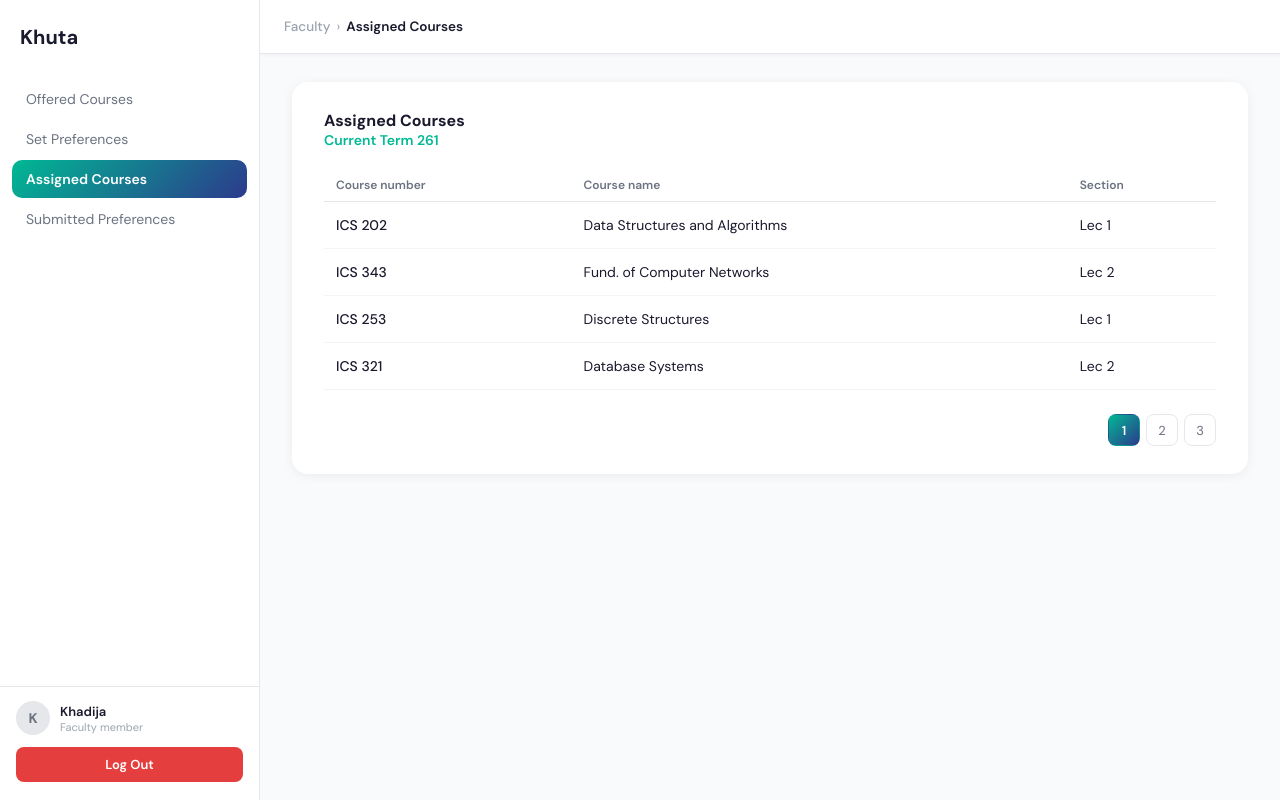
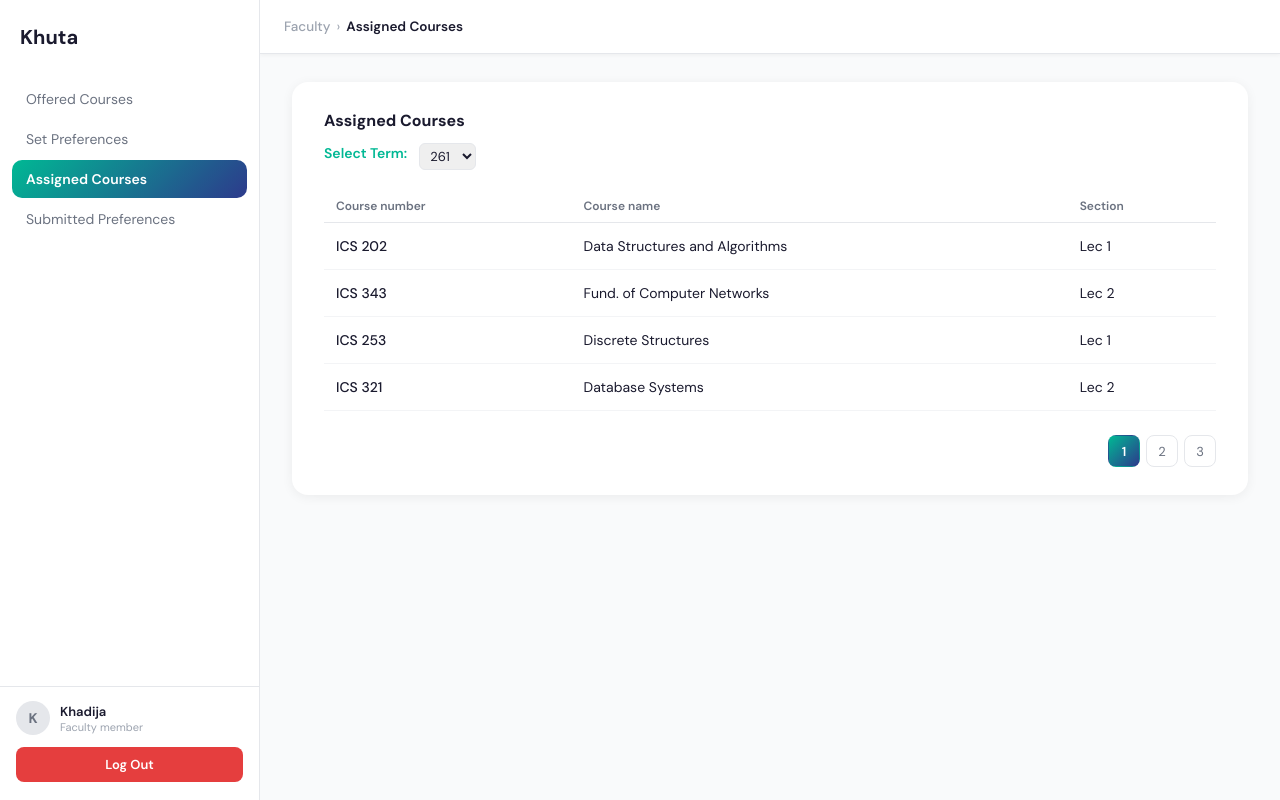
Before and after one commit to KawtharAlomran/SWE363ProjectGroup12, a React (Vite) app in the folder my-react-app/: page /faculty/assigned-courses in a window 1280 px wide. Built offline with nearby package versions, Linux system fonts and the light colour scheme.

Commit message:
selecting term feature added

```diff
--- a/my-react-app/src/Faculty/Pages/AssignedCourses.jsx
+++ b/my-react-app/src/Faculty/Pages/AssignedCourses.jsx
@@ -3,8 +3,9 @@ import { useState } from 'react';
 //import '../../styles/ManageCourses.css';
 
 function AssignedCourses() {
-  // Temporary data for assigned courses (will be replaced with backend later)
-  const assignedCourses = [
+  // Temporary assigned courses grouped by term
+  const assignedCoursesByTerm = {
+    '261': [
       { code: 'ICS 202', name: 'Data Structures and Algorithms', section: 'Lec 1' },
       { code: 'ICS 343', name: 'Fund. of Computer Networks', section: 'Lec 2' },
       { code: 'ICS 253', name: 'Discrete Structures', section: 'Lec 1' },
@@ -14,30 +15,64 @@ function AssignedCourses() {
       { code: 'ICS 381', name: 'Principles of Artificial Intelligence', section: 'Lec 1' },
       { code: 'ICS 410', name: 'Programming Languages', section: 'Lec 1' },
       { code: 'ICS 344', name: 'Information Security', section: 'Lec 2' },
-  ];
+    ],
+    '252': [
+      { code: 'ICS 104', name: 'Intro. to Prog. in Python & C', section: 'Lec 1' },
+      { code: 'ICS 108', name: 'Object-Oriented Programming', section: 'Lec 2' },
+      { code: 'ICS 202', name: 'Data Structures and Algorithms', section: 'Lec 1' },
+      { code: 'ICS 253', name: 'Discrete Structures', section: 'Lec 2' },
+      { code: 'ICS 321', name: 'Database Systems', section: 'Lec 1' },
+    ],
+    '251': [
+      { code: 'ICS 253', name: 'Discrete Structures', section: 'Lec 1' },
+      { code: 'ICS 321', name: 'Database Systems', section: 'Lec 1' },
+    ],
+    '242': [],
+  };
 
-  // State to track the current page number
+  // State for selected term and current page
+  const [selectedTerm, setSelectedTerm] = useState('261');
   const [currentPage, setCurrentPage] = useState(1);
+
+  // Get courses for the selected term
+  const assignedCourses = assignedCoursesByTerm[selectedTerm] || [];
 
   // Number of courses shown per page
   const coursesPerPage = 4;
 
-  // Calculate start and end index for slicing the data
+  // Pagination logic
   const startIndex = (currentPage - 1) * coursesPerPage;
   const endIndex = startIndex + coursesPerPage;
-
-  // Get only the courses for the current page
   const currentCourses = assignedCourses.slice(startIndex, endIndex);
-
-  // Calculate total number of pages
-  const totalPages = Math.ceil(assignedCourses.length / coursesPerPage);
+  const totalPages = Math.ceil(assignedCourses.length / coursesPerPage) || 1;
 
   return (
     <div className="mt-card">
       <h3 className="mt-title">Assigned Courses</h3>
 
-      <div className="td-term-badge">
-        Current Term 261
+      <div
+        style={{
+          display: 'flex',
+          alignItems: 'center',
+          gap: '12px',
+          marginTop: '12px',
+          marginBottom: '20px',
+        }}
+      >
+        <label className="td-term-badge">Select Term:</label>
+        <select
+          className="an-select"
+          value={selectedTerm}
+          onChange={(e) => {
+            setSelectedTerm(e.target.value);
+            setCurrentPage(1); // reset page when term changes
+          }}
+        >
+          <option value="261">261</option>
+          <option value="252">252</option>
+          <option value="251">251</option>
+          <option value="242">242</option>
+        </select>
       </div>
 
       <table className="an-table" style={{ marginTop: '20px' }}>
@@ -49,7 +84,6 @@ function AssignedCourses() {
           </tr>
         </thead>
         <tbody>
-          {/* If there are assigned courses, display them */}
           {assignedCourses.length > 0 ? (
             currentCourses.map((course) => (
               <tr key={course.code + course.section}>
@@ -59,24 +93,22 @@ function AssignedCourses() {
               </tr>
             ))
           ) : (
-            // If no assignments exist, show message
             <tr>
               <td colSpan="3" className="textCenter">
-                Assignments have not been published yet.
+                No courses assigned for term {selectedTerm}.
               </td>
             </tr>
           )}
         </tbody>
       </table>
 
-      {/* Page numbering (pagination) */}
       {assignedCourses.length > 0 && (
         <div className="pageNumbers">
           {Array.from({ length: totalPages }, (_, index) => (
             <button
               key={index + 1}
               className={currentPage === index + 1 ? 'active' : ''}
-              onClick={() => setCurrentPage(index + 1)} // change page on click
+              onClick={() => setCurrentPage(index + 1)}
             >
               {index + 1}
             </button>
```
Lines whose indentation alone changed are shown as unchanged.
